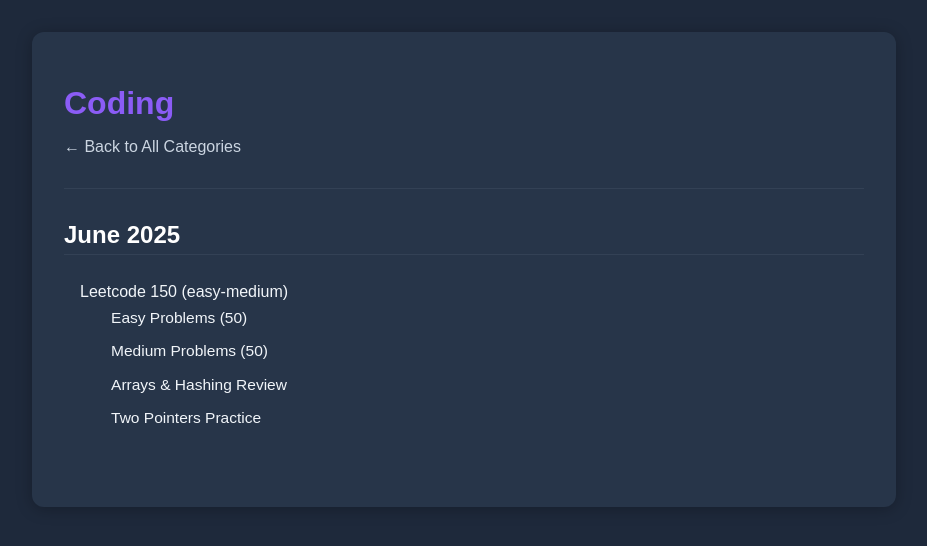
After one commit to ashendge/raspberry-infra, a Flask app: page /category/1 in a window 1280 px wide. The commit adds this page. Shown: the top 546 px of the page, without its empty margins (176-1103 px from the left). Run offline with Flask 3, Linux system fonts and the light colour scheme; parts of the project's set-up code (start-up, migrations or seed data) failed here and were passed over.

Commit message:
add ability to nest categories properly

```diff
--- a/roadmap/app.py
+++ b/roadmap/app.py
@@ -4,14 +4,26 @@
 A Flask-based web application for tracking interview preparation progress
 """
 
-from flask import Flask, render_template, request, jsonify, redirect, url_for
+from flask import Flask, render_template, request, jsonify, redirect, url_for, request
 from flask_sqlalchemy import SQLAlchemy
 from datetime import datetime, date
 import json
+import logging
 import os
+
+logging.basicConfig(
+    level=logging.INFO,
+    format='%(asctime)s %(levelname)s %(message)s'
+)
 
 app = Flask(__name__)
 app.config['SECRET_KEY'] = os.environ.get('SECRET_KEY', 'your-secret-key-here')
+
+@app.before_request
+def log_visitor_info():
+    ip = request.headers.get('X-Forwarded-For', request.remote_addr)
+    user_agent = request.headers.get('User-Agent', 'unknown')
+    logging.info(f"Visitor IP: {ip} | User-Agent: {user_agent}")
 
 # Use persistent database path
 DB_PATH = os.environ.get('DB_PATH', '/app/data/roadmap.db')
@@ -256,6 +268,30 @@
         })
     return jsonify(result)
 
+@app.route('/category/<int:category_id>')
+def category_view(category_id):
+    category = Category.query.get_or_404(category_id)
+    # Get topics for this category
+    topics = Topic.query.filter_by(category_id=category.id).all()
+
+    # Group topics by month in chronological order
+    month_order = [
+        'June 2025', 'July 2025', 'August 2025', 'September 2025',
+        'October 2025', 'November 2025', 'December 2025',
+        'January 2026', 'February 2026'
+    ]
+    months = {month: [] for month in month_order}
+    for topic in topics:
+        if topic.month in months:
+            months[topic.month].append(topic)
+
+    return render_template(
+        'category.html',
+        category=category,
+        months=months
+    )
+
+
 @app.route('/api/topics/<int:topic_id>/toggle', methods=['POST'])
 def toggle_topic(topic_id):
     topic = Topic.query.get_or_404(topic_id)
--- /dev/null
+++ b/roadmap/templates/category.html
@@ -0,0 +1,134 @@
+<!DOCTYPE html>
+<html>
+<head>
+    <title>{{ category.name }} - Roadmap</title>
+    <style>
+        body {
+            font-family: Arial, sans-serif;
+            background: #1e293b;
+            margin: 0;
+            padding: 0;
+            color: #f1f5f9;
+        }
+        .container {
+            max-width: 800px;
+            margin: 2em auto;
+            background: #273549;
+            padding: 2em;
+            border-radius: 12px;
+            box-shadow: 0 2px 16px #0004;
+        }
+        h1 {
+            color: {{ category.color }};
+            margin-bottom: 0.5em;
+        }
+        .back-link {
+            display: inline-block;
+            margin-bottom: 1em;
+            color: #cbd5e1;
+            text-decoration: none;
+            transition: color 0.2s;
+        }
+        .back-link:hover {
+            color: {{ category.color }};
+            text-decoration: underline;
+        }
+        hr {
+            border: none;
+            border-top: 1px solid #334155;
+            margin: 1em 0 2em 0;
+        }
+        .month-section {
+            margin-bottom: 2em;
+        }
+        h2 {
+            color: #fff;
+            border-bottom: 1px solid #334155;
+            padding-bottom: 0.2em;
+            margin-top: 0;
+        }
+        ul {
+            list-style: none;
+            padding-left: 0;
+        }
+        .topic, .subtopic {
+            padding: 0.5em 0;
+        }
+        .topic-title, .subtopic-title {
+            font-weight: 500;
+        }
+        .completed {
+            text-decoration: line-through;
+            color: #64748b;
+        }
+        .checkmark {
+            color: #10b981;
+            margin-right: 0.5em;
+        }
+        .subtopic {
+            margin-left: 2em;
+            font-size: 0.97em;
+        }
+        .topic {
+            margin-left: 1em;
+        }
+        .desc {
+            color: #94a3b8;
+            font-size: 0.96em;
+            margin-top: 0.2em;
+        }
+        /* Optional: Add hover effect for topic/subtopic titles */
+        .topic-title:not(.completed):hover,
+        .subtopic-title:not(.completed):hover {
+            color: {{ category.color }};
+            cursor: pointer;
+        }
+    </style>
+</head>
+<body>
+    <div class="container">
+        <h1>{{ category.name }}</h1>
+        <a class="back-link" href="{{ url_for('index') }}">← Back to All Categories</a>
+        <hr>
+        {% for month, topics in months.items() %}
+            {% if topics %}
+            <div class="month-section">
+                <h2>{{ month }}</h2>
+                <ul>
+                    {% for topic in topics %}
+                        <li class="topic">
+                            <span class="topic-title {% if topic.completed %}completed{% endif %}">
+                                {% if topic.completed %}
+                                    <span class="checkmark">&#10003;</span>
+                                {% endif %}
+                                {{ topic.title }}
+                            </span>
+                            {% if topic.description %}
+                                <div class="desc">{{ topic.description }}</div>
+                            {% endif %}
+                            {% if topic.subtopics %}
+                                <ul>
+                                    {% for subtopic in topic.subtopics %}
+                                        <li class="subtopic">
+                                            <span class="subtopic-title {% if subtopic.completed %}completed{% endif %}">
+                                                {% if subtopic.completed %}
+                                                    <span class="checkmark">&#10003;</span>
+                                                {% endif %}
+                                                {{ subtopic.title }}
+                                            </span>
+                                            {% if subtopic.description %}
+                                                <span class="desc">- {{ subtopic.description }}</span>
+                                            {% endif %}
+                                        </li>
+                                    {% endfor %}
+                                </ul>
+                            {% endif %}
+                        </li>
+                    {% endfor %}
+                </ul>
+            </div>
+            {% endif %}
+        {% endfor %}
+    </div>
+</body>
+</html>
```
Also changed, not shown: roadmap/templates/index.html (+32 -10 lines).
